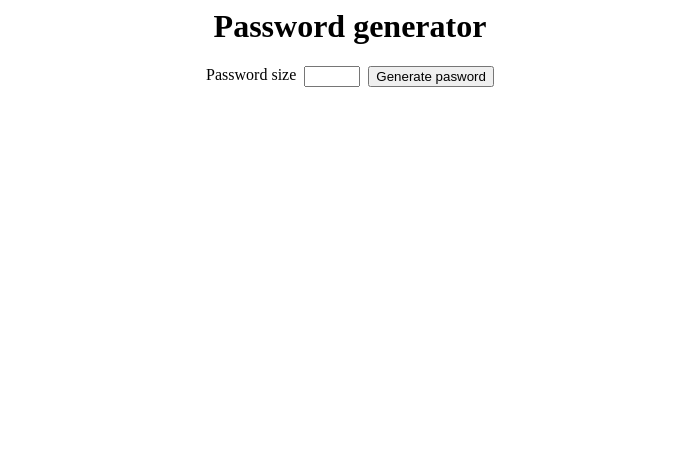
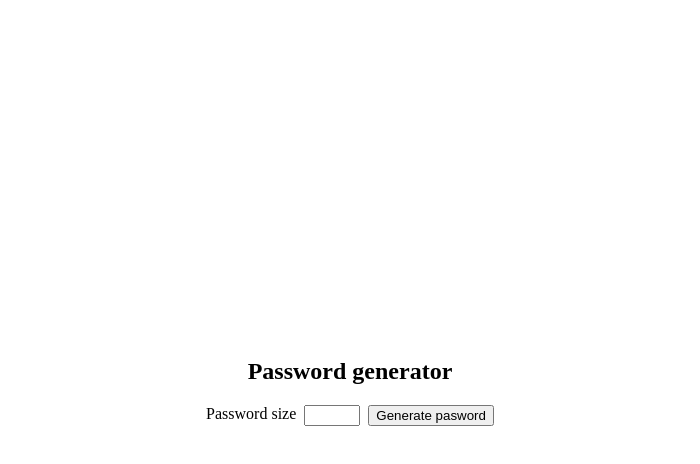
Before and after one commit to peterhttps/password-generator-electron-js, an Electron app: page index.html in a window 700 px wide. Drawn offline with Linux system fonts and the light colour scheme.

Commit message:
feature(center): center the content and removing menu bar

```diff
--- a/index.html
+++ b/index.html
@@ -5,6 +5,7 @@
         <title>Password Generator</title>
     </head>
     <body>
+        <section>
             <div>
                 <h1>Password generator</h1>
             </div>
@@ -18,6 +19,7 @@
             <div class="pass-generated">
                 <span id="newPassword"></span>
             </div>
+        </section>
     </body>
     <script src="./src/script.js"></script>
 </html>
--- a/index.js
+++ b/index.js
@@ -7,6 +7,7 @@ app.on('ready', () => {
         width: 700,
         height: 400,
         resizable: false,
+        autoHideMenuBar: true,
     });
 
     mainWindow.loadURL(`file://${__dirname}/index.html`);
--- a/styles.css
+++ b/styles.css
@@ -1,4 +1,5 @@
 h1 {
+    margin-top: 0;
     text-align: center;
 }
 
@@ -20,3 +21,10 @@ h1 {
     text-align: center;
     margin-top: 16px;
 }
+
+section {
+    height: 100%;
+    display: flex;
+    flex-direction: column;
+    justify-content: center;
+}
```
Lines whose indentation alone changed are shown as unchanged.
